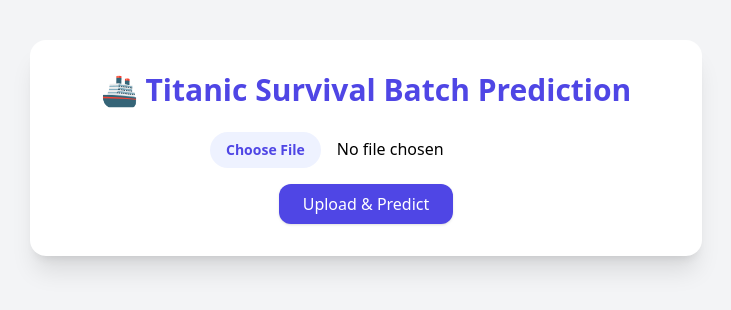
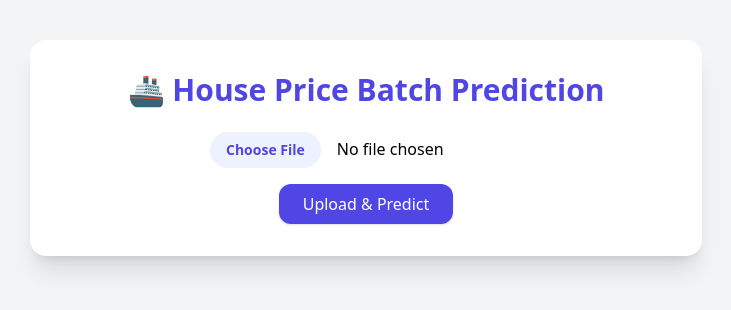
Before and after one commit to ronak-2005/house_price, a FastAPI app: page / in a window 1280 px wide. Shown: the top 310 px of the page, without its empty margins (274-1005 px from the left). Run offline with FastAPI, Linux system fonts and the light colour scheme; parts of the project's set-up code (start-up, migrations or seed data) failed here and were passed over; some libraries are stand-ins or nearby versions.

Commit message:
the truth 6

```diff
--- a/templates/form_house.html
+++ b/templates/form_house.html
@@ -10,7 +10,7 @@
 
   <div class="bg-white shadow-xl rounded-2xl p-8 w-full max-w-2xl">
     <h1 class="text-3xl font-bold text-center text-indigo-600 mb-6">
-      🚢 Titanic Survival Batch Prediction
+      🚢 House Price Batch Prediction
     </h1>
 
     <!-- Upload Form -->
```
